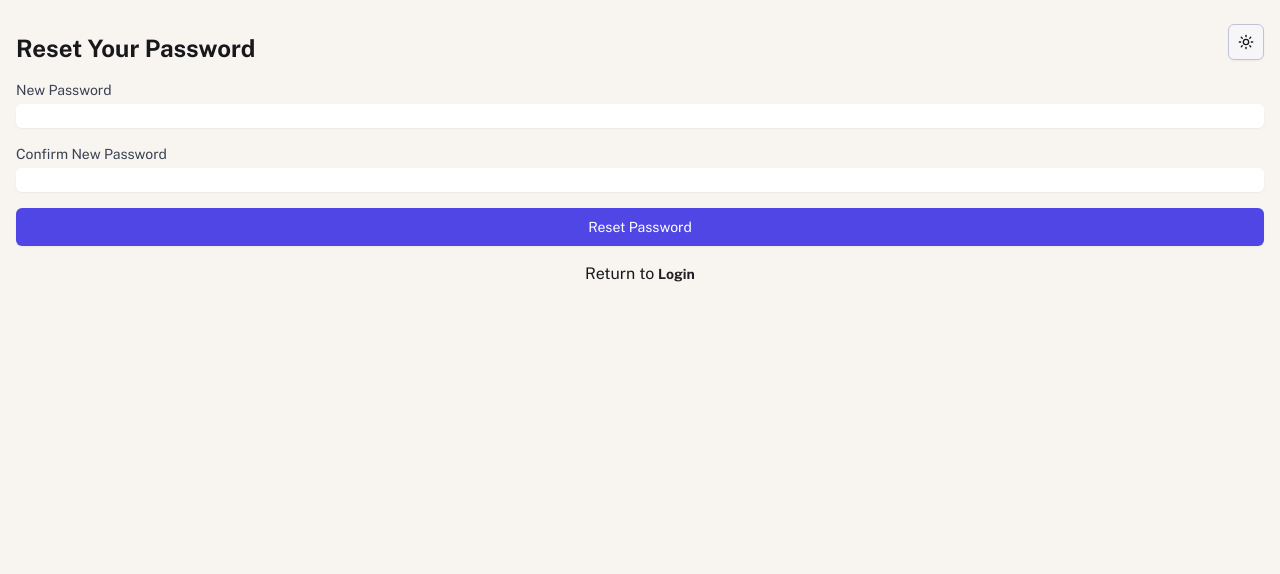
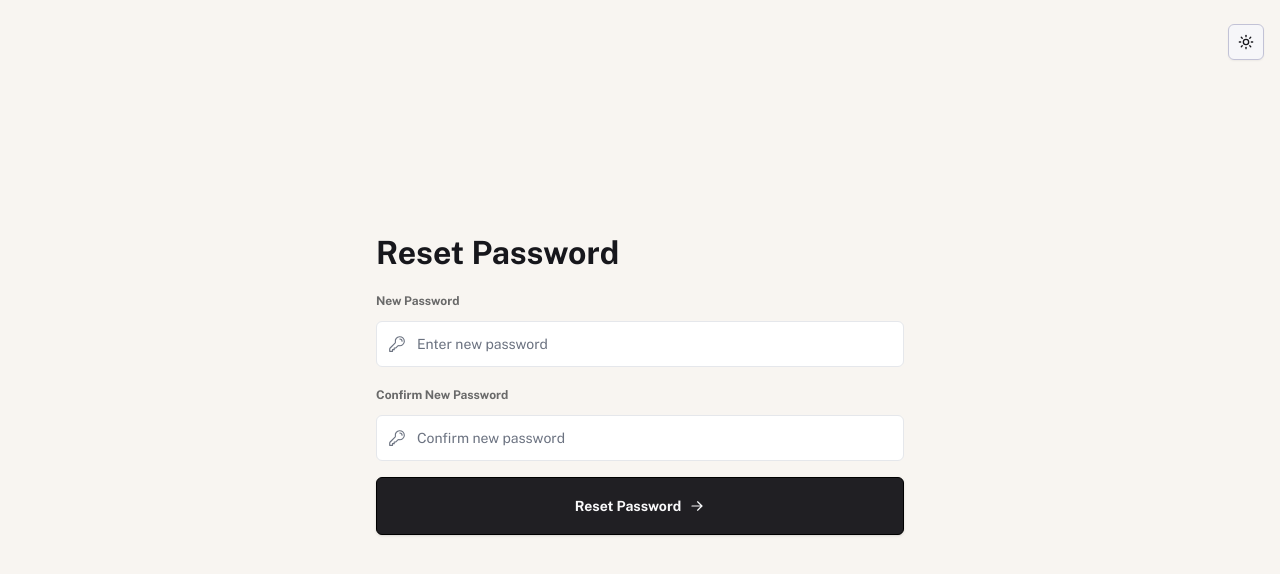
Before and after one commit to ChamuMutezva/personal-finance-dashboard, a Next.js app: page /reset-password in a window 1280 px wide. Shown: the top 574 px of the page. Built offline with nearby package versions, Linux system fonts and the light colour scheme; no server answers.

Commit message:
update: reset-password - server action

```diff
--- a/app/(auth)/reset-password/page.tsx
+++ b/app/(auth)/reset-password/page.tsx
@@ -1,4 +1,4 @@
-import { ResetPasswordForm } from "../../ui/reset-password/ResetPasswordForm"
+import ResetPasswordForm from "../../ui/reset-password/ResetPasswordForm"
 
 export default function ResetPasswordPage({
   searchParams,
@@ -8,9 +8,8 @@ export default function ResetPasswordPage({
   const { token } = searchParams
 
   return (
-    <div className="container mx-auto px-4 py-8">
-      <h1 className="text-2xl font-bold mb-4">Reset Your Password</h1>
+    <main className="flex flex-col items-center justify-center relative lg:justify-around  min-h-screen  lg:flex-row w-full lg:p-4">
       <ResetPasswordForm token={token} />
-    </div>
+    </main>
   )
 }
--- a/app/ui/reset-password/ResetPasswordForm.tsx
+++ b/app/ui/reset-password/ResetPasswordForm.tsx
@@ -1,93 +1,117 @@
 "use client"
 
-import { useState } from "react"
+import { KeyIcon, ExclamationCircleIcon } from "@heroicons/react/24/outline"
+import { ArrowRightIcon } from "@heroicons/react/20/solid"
+import { Button } from "@/components/ui/button"
+import { useFormState, useFormStatus } from "react-dom"
+import { resetPassword } from "@/lib/action"
 import { useRouter } from "next/navigation"
-import { resetPassword } from "@/lib/action"
-import Link from "next/link";
+import { useEffect } from "react"
+import { ResetPasswordFormState } from "@/lib/definitions"
 
-interface ResetPasswordFormProps {
-  readonly token: string;
+const initialState: ResetPasswordFormState = {
+    errors: {},
+    message: "",
+    success: false,
   }
 
-export function ResetPasswordForm({ token }: ResetPasswordFormProps) {
-  const [password, setPassword] = useState("")
-  const [confirmPassword, setConfirmPassword] = useState("")
-  const [error, setError] = useState("")
-  const [success, setSuccess] = useState(false)
+export default function ResetPasswordForm({ token }: { token: string }) {
+  const [state, formAction] = useFormState(resetPassword, initialState)
   const router = useRouter()
 
-  const handleSubmit = async (e: React.FormEvent) => {
-    e.preventDefault()
-    setError("")
-
-    if (password !== confirmPassword) {
-      setError("Passwords don't match")
-      return
+  useEffect(() => {
+    if (state.success) {
+      router.push("/login?reset=success")
     }
-
-    try {
-      const result = await resetPassword(token, password)
-      if (result.success) {
-        setSuccess(true)
-        setTimeout(() => {
-          router.push("/login")
-        }, 3000)
-      } else {
-        setError(result.error ?? "Failed to reset password")
-      }
-    } catch (err) {
-      setError("An error occurred. Please try again.")
-    }
-  }
-
-  if (success) {
-    return <p className="text-green-600">Password reset successfully. Redirecting to login...</p>
-  }
+  }, [state.success, router])
 
   return (
-    <form onSubmit={handleSubmit} className="space-y-4">
-      <div>
-        <label htmlFor="password" className="block text-sm font-medium text-gray-700">
+    <form action={formAction} className="max-w-[35rem] w-full">
+      <div className="rounded-lg px-4 py-8">
+        <h2 className={`mb-3 text-preset-1 leading-tight font-bold`}>Reset Password</h2>
+
+        <div className="w-full">
+          <input type="hidden" name="token" value={token} />
+
+          {/* NEW PASSWORD */}
+          <div className="mt-4">
+            <label className="block mb-3 mt-5 text-xs text-[hsl(var(--grey-500))] font-bold" htmlFor="password">
               New Password
             </label>
+            <div className="relative">
               <input
+                className="peer block w-full rounded-md border border-gray-200 py-[12px] pl-10 text-sm outline-2 placeholder:text-gray-500"
+                id="password"
                 type="password"
-          id="password"
-          value={password}
-          onChange={(e) => setPassword(e.target.value)}
-          required
-          className="mt-1 block w-full rounded-md border-gray-300 shadow-sm focus:border-indigo-300 focus:ring focus:ring-indigo-200 focus:ring-opacity-50"
+                name="password"
+                placeholder="Enter new password"
+                aria-required="true"
+                minLength={6}
+                aria-describedby={state?.errors?.password ? "password-error" : undefined}
+                aria-invalid={!!state?.errors?.password}
               />
+              <KeyIcon className="pointer-events-none absolute left-3 top-1/2 h-[18px] w-[18px] -translate-y-1/2 text-gray-500 dark:text-white peer-focus:text-gray-900" />
             </div>
-      <div>
-        <label htmlFor="confirmPassword" className="block text-sm font-medium text-gray-700">
+            {state?.errors?.password && (
+              <p id="password-error" className="text-sm text-red-500">
+                {state.errors.password}
+              </p>
+            )}
+          </div>
+
+          {/* CONFIRM PASSWORD */}
+          <div className="mt-4">
+            <label className="block mb-3 mt-5 text-xs text-[hsl(var(--grey-500))] font-bold" htmlFor="confirmPassword">
               Confirm New Password
             </label>
+            <div className="relative">
               <input
+                className="peer block w-full rounded-md border border-gray-200 py-[12px] pl-10 text-sm outline-2 placeholder:text-gray-500"
+                id="confirmPassword"
                 type="password"
-          id="confirmPassword"
-          value={confirmPassword}
-          onChange={(e) => setConfirmPassword(e.target.value)}
-          required
-          className="mt-1 block w-full rounded-md border-gray-300 shadow-sm focus:border-indigo-300 focus:ring focus:ring-indigo-200 focus:ring-opacity-50"
+                name="confirmPassword"
+                placeholder="Confirm new password"
+                aria-required="true"
+                minLength={6}
+                aria-describedby={state?.errors?.confirmPassword ? "confirm-password-error" : undefined}
+                aria-invalid={!!state?.errors?.confirmPassword}
               />
+              <KeyIcon className="pointer-events-none absolute left-3 top-1/2 h-[18px] w-[18px] -translate-y-1/2 text-gray-500 dark:text-white peer-focus:text-gray-900" />
             </div>
-      {error && <p className="text-red-600">{error}</p>}
-      <button
-        type="submit"
-        className="w-full py-2 px-4 border border-transparent rounded-md shadow-sm text-sm font-medium text-white bg-indigo-600 hover:bg-indigo-700 focus:outline-none focus:ring-2 focus:ring-offset-2 focus:ring-indigo-500"
-      >
-        Reset Password
-      </button>
-      <p className="text-center my-2">
-                Return to{" "}
-                <Link
-                    href={"/login"}
-                    className="font-bold text-preset-4 text-[hsl(var(--grey-900))]"
-                >
-                    Login
-                </Link>
+            {state?.errors?.confirmPassword && (
+              <p id="confirm-password-error" className="text-sm text-red-500">
+                {state.errors.confirmPassword}
               </p>
+            )}
+          </div>
+        </div>
+
+        <ResetButton />
+
+        <div className="flex h-8 items-end space-x-1" aria-live="polite" aria-atomic="true">
+          {state?.errors?.general && (
+            <>
+              <ExclamationCircleIcon className="h-5 w-5 text-red-500" />
+              <p className="text-sm text-red-500">{state.errors.general}</p>
+            </>
+          )}
+        </div>
+      </div>
     </form>
   )
 }
+
+function ResetButton() {
+  const { pending } = useFormStatus()
+
+  return (
+    <Button
+      className="mt-4 py-7 w-full flex justify-center items-center bg-[hsl(var(--grey-900))] dark:bg-[hsl(var(--grey-800))]
+      border border-black dark:border-white text-sm font-bold dark:text-[hsl(var(--white))]"
+      aria-disabled={pending}
+    >
+      {pending ? <span>Resetting...</span> : <span>Reset Password</span>}
+      <ArrowRightIcon className="h-5 w-5 text-gray-50 dark:text-[hsl(var(--white))]" />
+    </Button>
+  )
+}
--- a/lib/action.ts
+++ b/lib/action.ts
@@ -6,7 +6,9 @@ import { Resend } from "resend";
 import {
     Pot,
     FormState,
-    ResetEmailFormState,
+    RequestEmailFormState,
+    ResetPasswordFormState,
+    ResetPasswordSchema,
     PotFormState,
     BudgetState,
     User,
@@ -154,15 +156,15 @@ export async function logout() {
     await deleteSession();
 }
 
-// Forgot password
+// Forgot password - called by the forgot-password form
 export async function requestPasswordReset(
-    state: ResetEmailFormState,
+    state: RequestEmailFormState,
     formData: FormData
-): Promise<ResetEmailFormState> {
+): Promise<RequestEmailFormState> {
     //1. Validate form fields
 
     // Ensure the schema is up to date
-    await updateSchema()
+    await updateSchema();
 
     const validatedFields = ForgotPasswordSchema.safeParse({
         email: formData.get("email"),
@@ -174,6 +176,7 @@ export async function requestPasswordReset(
             ...state,
             errors: validatedFields.error.flatten().fieldErrors,
             message: "Invalid email. Failed to request password reset.",
+            success: false,
         };
     }
 
@@ -187,6 +190,7 @@ export async function requestPasswordReset(
                 errors: {
                     email: ["No account found with this email address."],
                 },
+                success: false,
             };
         }
 
@@ -215,6 +219,7 @@ export async function requestPasswordReset(
 
         return {
             message: "Password reset link sent to your email.",
+            success: true,
         };
     } catch (error) {
         return {
@@ -222,6 +227,7 @@ export async function requestPasswordReset(
             errors: {
                 general: "A domain setup error occurred. Please try again.",
             },
+            success: false,
         };
     }
 }
@@ -265,40 +271,70 @@ async function sendPasswordResetEmail(email: string, resetToken: string) {
 // End of forgot password
 
 // Reset password
+export async function resetPassword(
+    state: ResetPasswordFormState | undefined,
+    formData: FormData
+): Promise<ResetPasswordFormState> {
+    // 1. Validate form fields
+    const validatedFields = ResetPasswordSchema.safeParse({
+        token: formData.get("token"),
+        password: formData.get("password"),
+        confirmPassword: formData.get("confirmPassword"),
+    });
 
+    // 2. If form validation fails, return errors early. Otherwise, continue.
+    if (!validatedFields.success) {
+        return {
+            ...state,
+            errors: validatedFields.error.flatten().fieldErrors,
+            message: "Invalid input. Failed to reset password.",
+            success: false,
+        };
+    }
 
-export async function resetPassword(token: string, newPassword: string) {
+    const { token, password } = validatedFields.data;
+
     try {
-      // Find user with the given reset token and check if it's still valid
-      const result = await sql`
+        // 3. Check if the token is valid and not expired
+        const result = await sql`
         SELECT * FROM users
         WHERE reset_token = ${token}
         AND reset_token_expiry > NOW()
-      `
+      `;
 
-      if (result.rows.length === 0) {
-        return { success: false, error: "Invalid or expired reset token" }
-      }
+        if (result.rows.length === 0) {
+            return {
+                errors: {
+                    general: "Invalid or expired reset token",
+                },
+                success: false,
+            };
+        }
 
-      const user = result.rows[0]
+        const user = result.rows[0];
 
-      // Hash the new password
-      const hashedPassword = await bcrypt.hash(newPassword, 10)
+        // 4. Hash the new password
+        const hashedPassword = await bcrypt.hash(password, 10);
 
-      // Update the user's password and clear the reset token
-      await sql`
+        // 5. Update the user's password and clear the reset token
+        await sql`
         UPDATE users
         SET password = ${hashedPassword}, reset_token = NULL, reset_token_expiry = NULL
         WHERE id = ${user.id}
-      `
+      `;
 
-      return { success: true }
+        // 6. If password reset is successful, return success state
+        return { success: true, message: "Password reset successfully" };
     } catch (error) {
-      console.error("Error resetting password:", error)
-      return { success: false, error: "Failed to reset password" }
+        console.error("Error resetting password:", error);
+        return {
+            errors: {
+                general: "Failed to reset password. Please try again.",
+            },
+            success: false,
+        };
     }
-  }
-
+}
 // End of reset password
 
 // POT ACTIONS
--- a/lib/definitions.ts
+++ b/lib/definitions.ts
@@ -13,15 +13,27 @@ export type SessionPayload = {
     //  role: "admin" || "user",
 };
 
-export type ResetEmailFormState =
+export type RequestEmailFormState =
     | {
           errors?: {
               email?: string[];
               general?: string;
           };
           message?: string;
+          success?: boolean;
       }
     | undefined;
+
+export type ResetPasswordFormState = {
+    errors?: {
+        token?: string[];
+        password?: string[];
+        confirmPassword?: string[];
+        general?: string;
+    };
+    message?: string;
+    success?: boolean;
+};
 
 export type FormState =
     | {
@@ -71,6 +83,20 @@ export type BudgetState = {
 export const ForgotPasswordSchema = z.object({
     email: z.string().email({ message: "Please enter a valid email address" }),
 });
+
+// Define the schema for password reset
+export const ResetPasswordSchema = z
+    .object({
+        token: z.string().uuid(),
+        password: z
+            .string()
+            .min(6, "Password must be at least 6 characters long"),
+        confirmPassword: z.string(),
+    })
+    .refine((data) => data.password === data.confirmPassword, {
+        message: "Passwords don't match",
+        path: ["confirmPassword"],
+    });
 
 export const BudgetFormSchema = z.object({
     id: z.string(),
```
Lines whose indentation alone changed are shown as unchanged.
